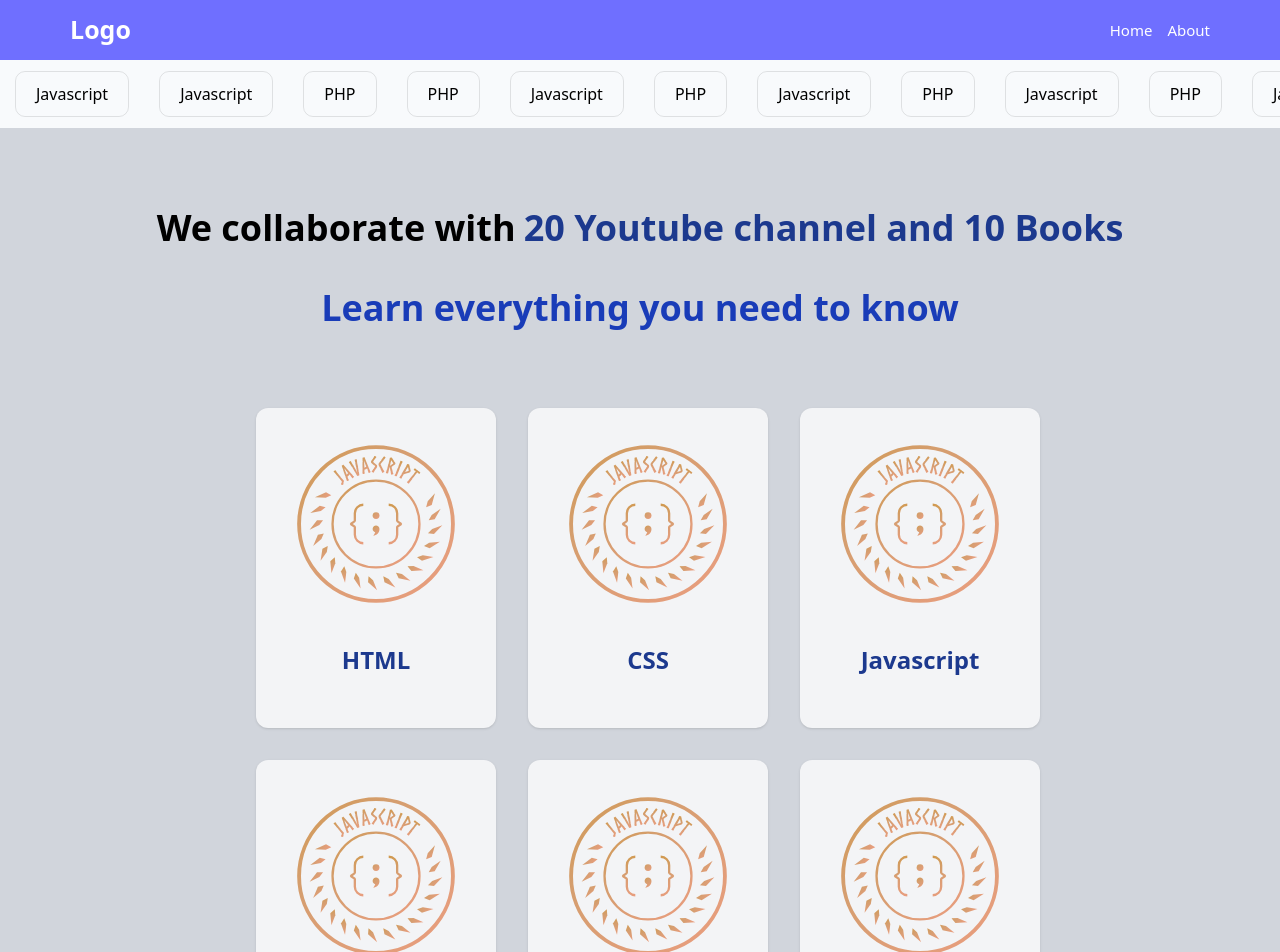
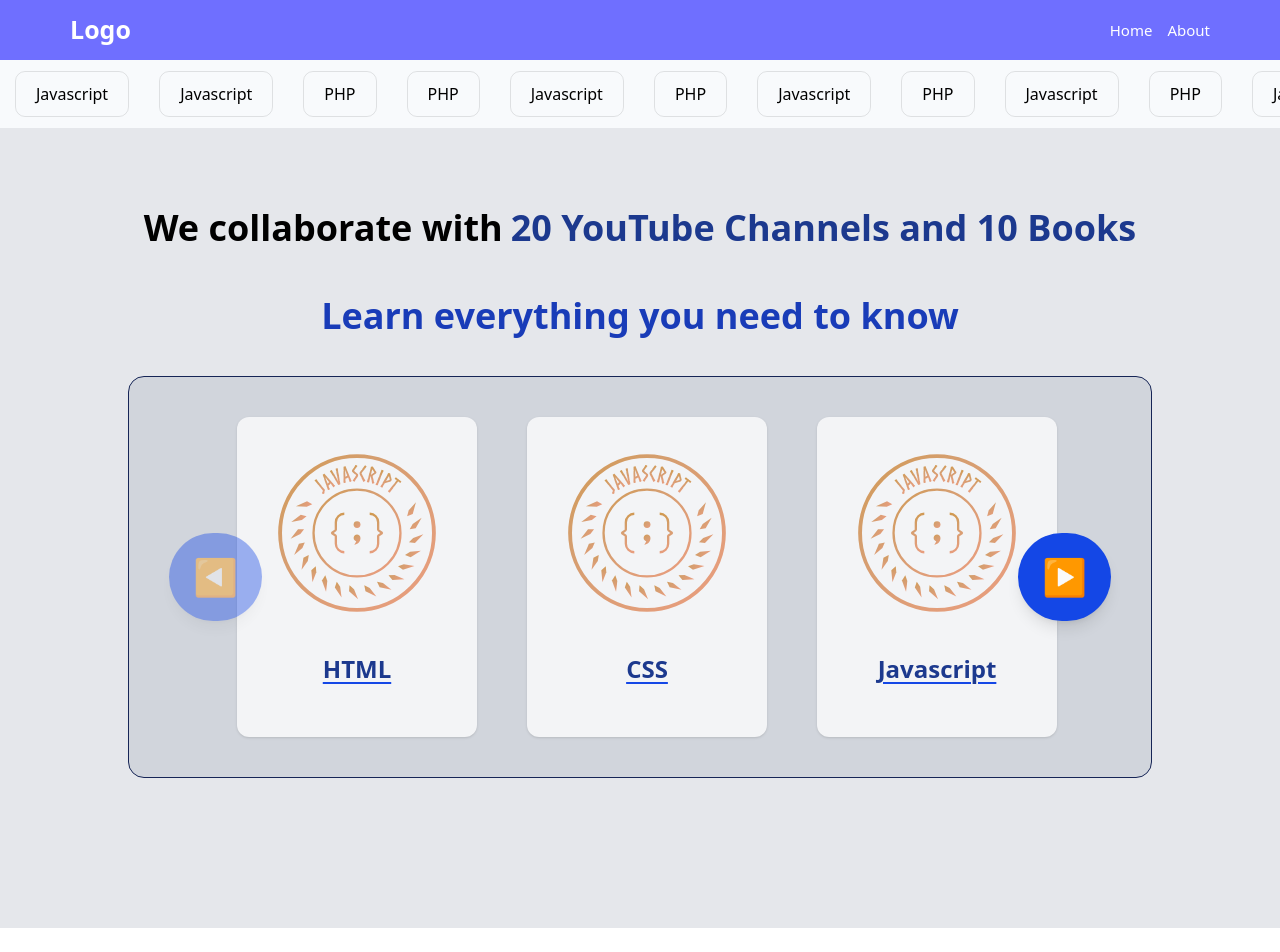
Before and after one commit to pyae-bhone-khant/Juniorwebdeveloper, a React (Vite) app: page /language in a window 1280 px wide. Shown: the top 952 px of the page. After the commit the page ends 928 px from the top, so only its background shows below. Built offline with nearby package versions, Linux system fonts and the light colour scheme.

Commit message:
latest version

```diff
--- a/src/components/LanguageCard.jsx
+++ b/src/components/LanguageCard.jsx
@@ -1,60 +1,103 @@
+"use client";
+import { useState } from "react";
+import { Link } from "react-router";
+
 const Language = [
-    {
-        id: 1,
-        img: "javascript.svg",
-        title: "HTML",
-    },
-    {
-        id: 2,
-        img: "javascript.svg",
-        title: "CSS",
-    },
-     {
-        id: 3,
-        img: "javascript.svg",
-        title: "Javascript",
-    },
-     {
-        id: 4,
-        img: "javascript.svg",
-        title: "React",
-    },
-     {
-        id: 5,
-        img: "javascript.svg",
-        title: "Next.js",
-    },
-     {
-        id: 6,
-        img: "javascript.svg",
-        title: "Node.js",
-    },
-
-]
-
+  { id: 1, img: "javascript.svg", title: "HTML" , ptah : '/javascript' },
+  { id: 2, img: "javascript.svg", title: "CSS" , ptah : '/javascript' },
+  { id: 3, img: "javascript.svg", title: "Javascript" , ptah : '/javascript' },
+  { id: 4, img: "javascript.svg", title: "React"  , ptah : '/javascript' },
+  { id: 5, img: "javascript.svg", title: "Next.js" , ptah : '/javascript' },
+  { id: 6, img: "javascript.svg", title: "Node.js" , ptah : '/javascript' },
+];
 
 export default function LanguageCard() {
+  const [page, setPage] = useState(0);
+  const perPage = 3;
+
+  const start = page + 1 * perPage - perPage;
+  const end = start + perPage;
+  const current = Language.slice(start, end);
+
+  const hasPrev = page > 0;
+  const hasNext = end < Language.length;
+
   return (
-       <div className="w-full h-full mt-0 bg-gray-300" >
-        <div className=" flex justify-center gap-2 pt-6  md:pt-20" >
-           <h1 className="text-black text-xm  md:text-2xl lg:text-4xl font-bold hover:underline">We collaborate with</h1>
-           <h2 className="text-blue-900 text-xm md:text-2xl lg:text-4xl font-bold hover:underline"> 20 Youtube channel and 10 Books </h2>
+    <div className="w-full min-h-screen bg-gray-200">
+      {/* Header Section */}
+      <div>
+        <div className="flex justify-center gap-2 pt-6 md:pt-20">
+          <h1 className="text-black text-sm md:text-2xl lg:text-4xl font-bold hover:underline decoration-blue-600 decoration-4">
+            We collaborate with
+          </h1>
+          <h2 className="text-blue-900 text-sm md:text-2xl lg:text-4xl font-bold hover:underline decoration-2 decoration-blue-700">
+            20 YouTube Channels and 10 Books
+          </h2>
         </div>
-                     <div className="flex justify-center pt-6 md:pt-10  ">
-               <h1 className="text-blue-800 text-xm  md:text-2xl lg:text-4xl font-bold ">Learn everything you need to know</h1>
+        <div className="flex justify-center mt-10 pt-6 md:pt-2 mb-4">
+          <h1 className="text-blue-800 text-sm md:text-2xl lg:text-4xl font-bold">
+            Learn everything you need to know
+          </h1>
         </div>
-                     <div className="flex justify-center items-center p-10 px-10">
+      </div>
 
-                   <div className="grid lg:grid-cols-3 md:grid-cols-2 sm:grid-cols-1 gap-4 mt-10 " >
-                      {Language.map(lang => (
-                          <div key={lang.id} className="p-4 mb-4 ml-4 bg-gray-100 rounded-xl w-60 cursor-pointer hover:scale-105
-               transition-all duration-300 ease-in-out h-80 text-center shadow">
-                                <img src={lang.img} alt={lang.title} className=" mt-5 w-40 h-40 mx-auto mb-4" />
-                             <h2 className="text-2xl mt-10 text-blue-900 font-semibold">{lang.title}</h2>
-                                     </div>
+      {/* Main Container */}
+      <div className="flex items-center justify-center mt-10">
+        <div className="flex flex-col items-center w-[95%] md:w-[80%] border border-blue-950 bg-gray-300 rounded-2xl p-6 md:p-10 relative">
+
+          {/* Card Slider */}
+          <div className="relative w-full flex justify-center items-center">
+
+            {/* Prev Button */}
+            <button
+              onClick={() => setPage((p) => Math.max(p - 1, 0))}
+              disabled={!hasPrev}
+              className={`absolute left-0 top-1/2 transform -translate-y-1/2
+              bg-blue-700 text-white rounded-full shadow-lg
+              hover:bg-blue-800 hover:scale-110
+              p-4 md:p-6 text-2xl md:text-4xl z-10 transition-all duration-300
+              ${!hasPrev ? "opacity-40 cursor-not-allowed" : ""}`}
+            >
+              ◀
+            </button>
+
+            {/* Card Grid */}
+            <div className="flex  justify-center gap-6 px-12">
+                 <div className="grid grid-cols-1 md:grid-cols-2 lg:grid-cols-3 gap-6">
+
+              {current.map((lang) => (
+                <Link to={lang.ptah}
+                  key={lang.id}
+                  className="p-4 mx-5 bg-gray-100 rounded-xl w-60 h-80 text-center shadow cursor-pointer hover:scale-105 hover:shadow-xl transition-all duration-300 ease-in-out"
+                >
+                  <img
+                    src={lang.img}
+                    alt={lang.title}
+                    className="mt-5 w-40 h-40 mx-auto mb-4"
+                  />
+                  <h2 className="text-2xl mt-10 text-blue-900 font-semibold underline decoration-2 decoration-blue-700 underline-offset-4">
+                    {lang.title}
+                  </h2>
+                </Link>
               ))}
                  </div>
             </div>
+
+            {/* Next Button */}
+            <button
+              onClick={() => setPage((p) => (hasNext ? p + 1 : p))}
+              disabled={!hasNext}
+              className={`absolute right-0 top-1/2 transform -translate-y-1/2
+              bg-blue-700 text-white rounded-full shadow-lg
+              hover:bg-blue-800 hover:scale-110
+              p-4 md:p-6 text-2xl md:text-4xl z-10 transition-all duration-300
+              ${!hasNext ? "opacity-40 cursor-not-allowed" : ""}`}
+            >
+              ▶
+            </button>
           </div>
-    )
+        </div>
+      </div>
+    </div>
+  );
 }
```
Lines whose indentation alone changed are shown as unchanged.
